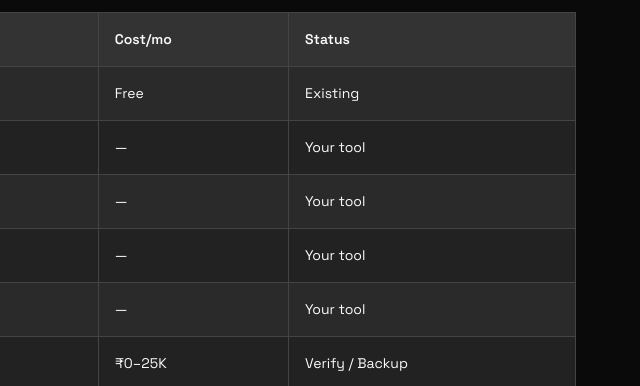
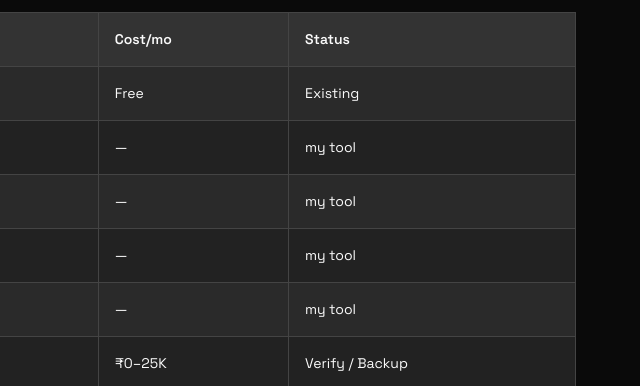
Before and after one commit to haard18/productica-ai, a plain HTML site: page index.html in a window 1280 px wide. Shown: the part 4520-4906 px from the top of the page, 640-1280 px from the left. Drawn offline with Linux system fonts and the light colour scheme.

Commit message:
Update tool references from "Your tool" to "my tool" in index.html

```diff
--- a/index.html
+++ b/index.html
@@ -395,25 +395,25 @@
                     <td>Lead Gen (Twitter)</td>
                     <td>signal-tweeter</td>
                     <td>—</td>
-                    <td>Your tool</td>
+                    <td>my tool</td>
                 </tr>
                 <tr>
                     <td>Social Selling</td>
                     <td>replier</td>
                     <td>—</td>
-                    <td>Your tool</td>
+                    <td>my tool</td>
                 </tr>
                 <tr>
                     <td>Content Engine</td>
                     <td>viral-pipeline</td>
                     <td>—</td>
-                    <td>Your tool</td>
+                    <td>my tool</td>
                 </tr>
                 <tr>
                     <td>Landing Pages</td>
                     <td>pSEO</td>
                     <td>—</td>
-                    <td>Your tool</td>
+                    <td>my tool</td>
                 </tr>
                 <tr>
                     <td>Email</td>
@@ -562,7 +562,7 @@
             </div>
         </div>
         <div class="highlight-box" style="margin-top: 3rem; max-width: 700px;">
-            <p>I can build this. Your tools exist. We just need to connect them. <strong>Give me the tools budget and 2 weeks to show traction.</strong></p>
+            <p>I can build this. my tools exist. We just need to connect them. <strong>Give me the tools budget and 2 weeks to show traction.</strong></p>
         </div>
         <div class="slide-footer" style="width: 100%; margin-top: 3rem;">
             <span>Proposed by: Marketing Lead</span>
```
